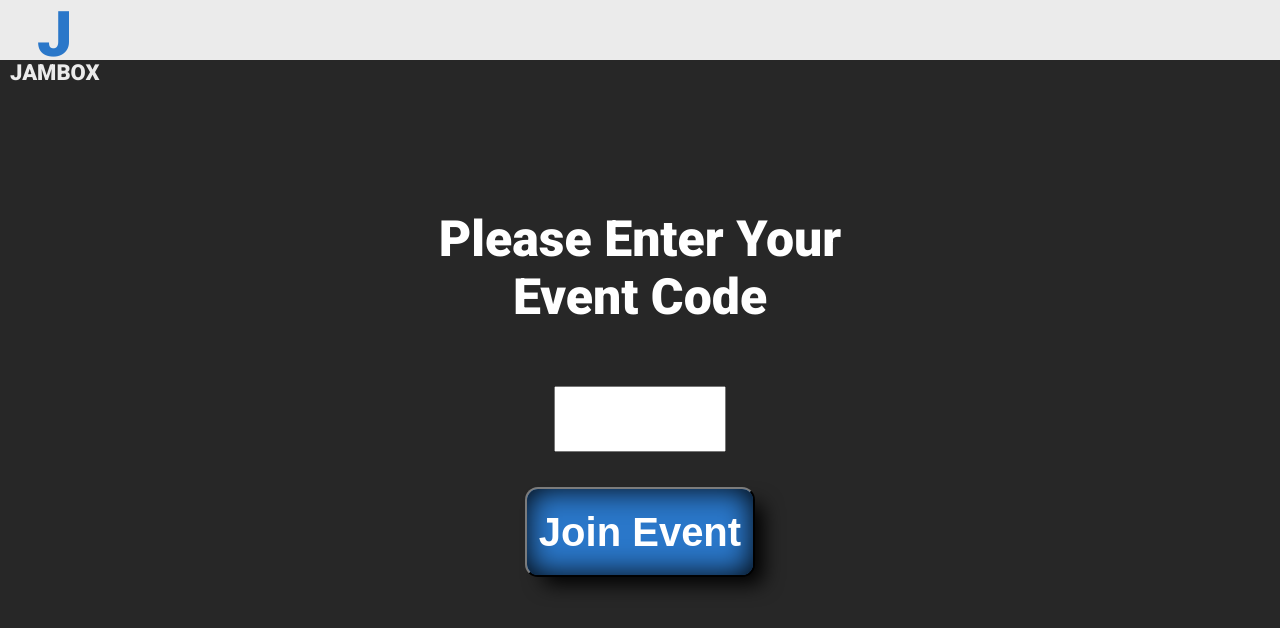
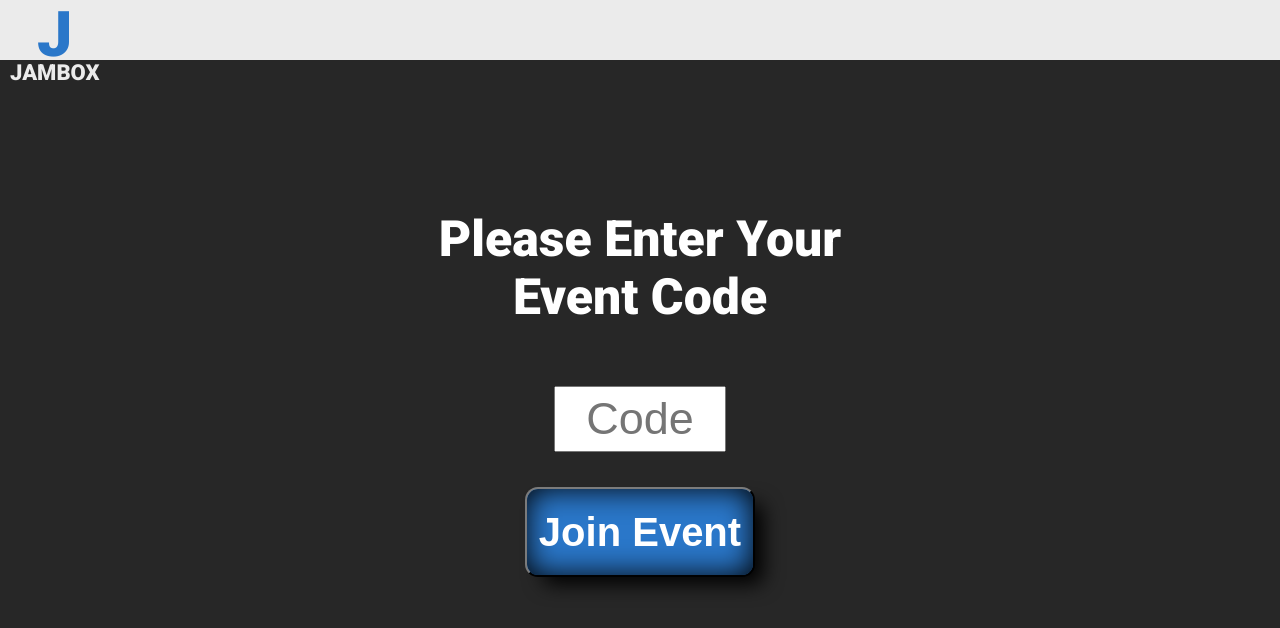
Before and after one commit to Frank-Pasqualini/CS1530-Spring2020, a React (Create React App) app in the folder npm-frontend/: page /join-code in a window 1280 px wide. Shown: the top 628 px of the page. Built offline with nearby package versions, Linux system fonts and the light colour scheme.

Commit message:
Added placeholders to text boxes

```diff
--- a/npm-frontend/src/JoinEventCode.jsx
+++ b/npm-frontend/src/JoinEventCode.jsx
@@ -26,7 +26,7 @@ const JoinEventForm = styled.form`
 const JoinEventInput = styled.input`
   width: 150px;
   height: 62px;
-  font-size: 50px;
+  font-size: 45px;
   padding: 0 9px;
   text-align: center;
 `;
@@ -51,7 +51,7 @@ function JoinEventCode(props) {
     <JoinEventContainer>
       <JoinEventText>Please Enter Your Event Code</JoinEventText>
       <JoinEventForm>
-        <JoinEventInput type="text" />
+        <JoinEventInput type="text" placeholder="Code"/>
         <Link to="/join-username">
           <JoinEventCodeButton>Join Event</JoinEventCodeButton>
         </Link>
--- a/npm-frontend/src/JoinEventUsername.jsx
+++ b/npm-frontend/src/JoinEventUsername.jsx
@@ -19,7 +19,7 @@ const JoinEventContainer = styled.div`
 const JoinEventInput = styled.input`
   width: 150px;
   height: 62px;
-  font-size: 50px;
+  font-size: 45px;
   padding: 0 9px;
   text-align: center;
 `;
@@ -59,7 +59,7 @@ function JoinEventUsername(props) {
     <JoinEventContainer>
       <JoinEventText>Enter A Username</JoinEventText>
       <JoinEventForm>
-        <JoinEventInput style={{width: "300px"}}type="text" />
+        <JoinEventInput style={{width: "300px"}} type="text" placeholder="Username"/>
         <JoinEventUsernameButton>
           <div>To The Music</div>
           <Arrow />
```
